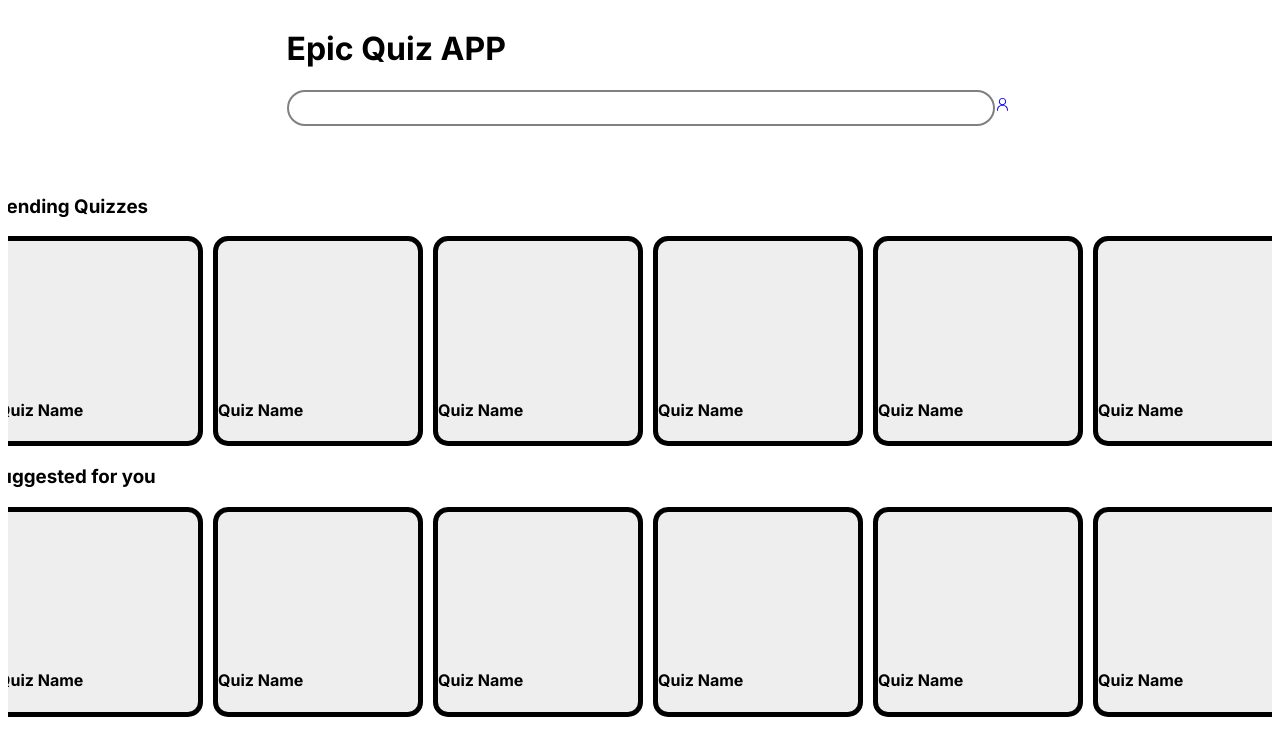
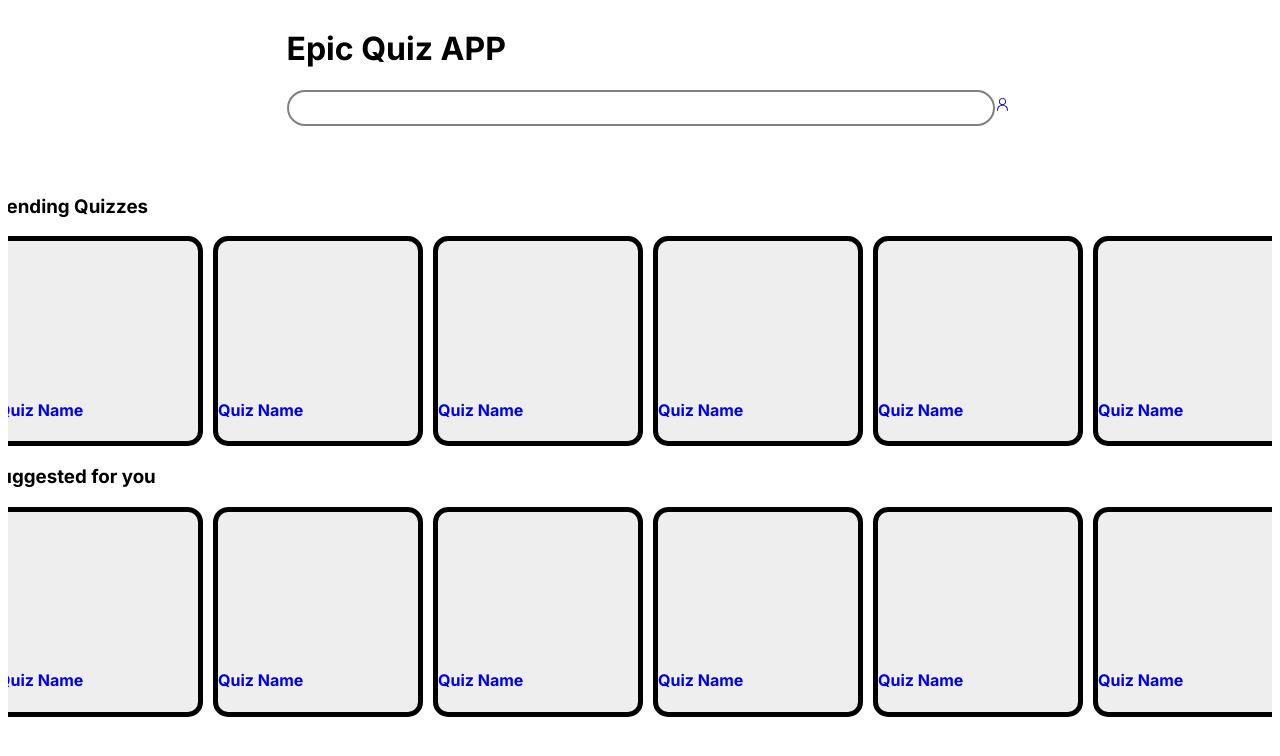
Before and after one commit to jpbonch/quizapp, a Next.js app: page / in a window 1280 px wide. Shown: the top 756 px of the page. Built offline with nearby package versions, Linux system fonts and the light colour scheme.

Commit message:
Initial pre-page quiz that retrieves quiz ID

```diff
--- a/src/app/components/QuizButton.js
+++ b/src/app/components/QuizButton.js
@@ -1,9 +1,14 @@
 import styles from "./quizbutton.module.css"
-
+import Link from "next/link";
 export default function QuizButton(props) {
     return (
       <div className={styles.container}>
-        <h4 className={styles.quizName}>Quiz Name</h4>
+        <Link href={{
+          pathname: '/quiz',
+          query: { id: '123' },
+        }}>
+          <h4 className={styles.quizName}>Quiz Name</h4>
+        </Link>
       </div>
     );
   }
```
Also changed, not shown: src/app/quiz/page.js (added, +16 -0 lines).
